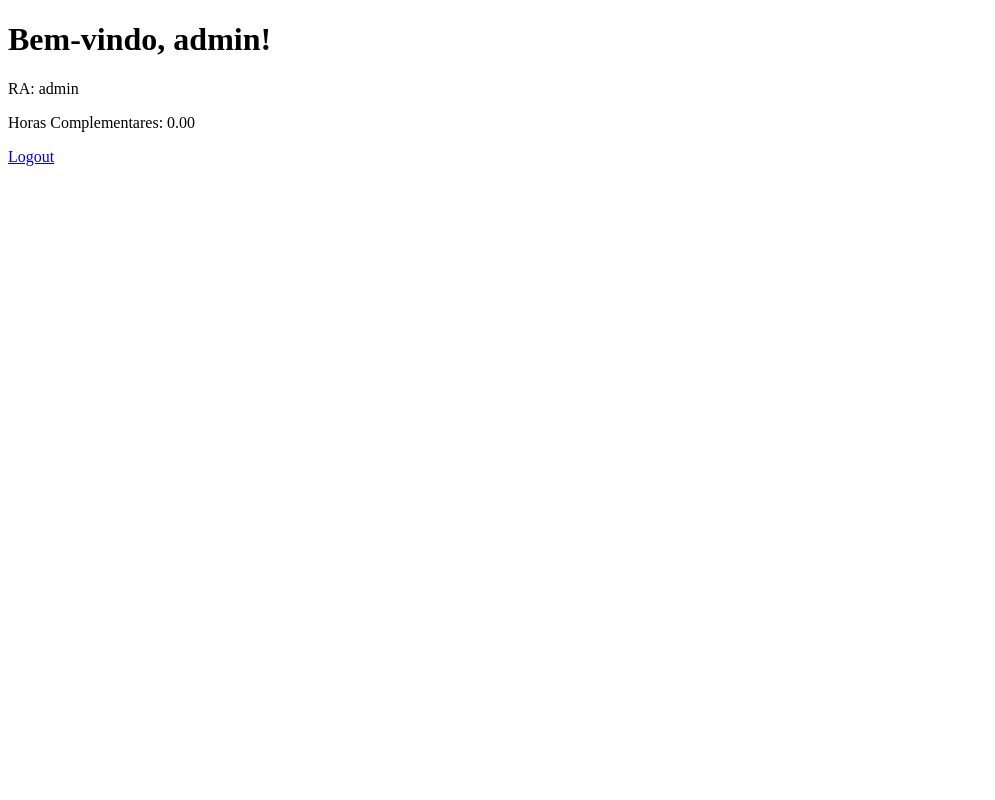
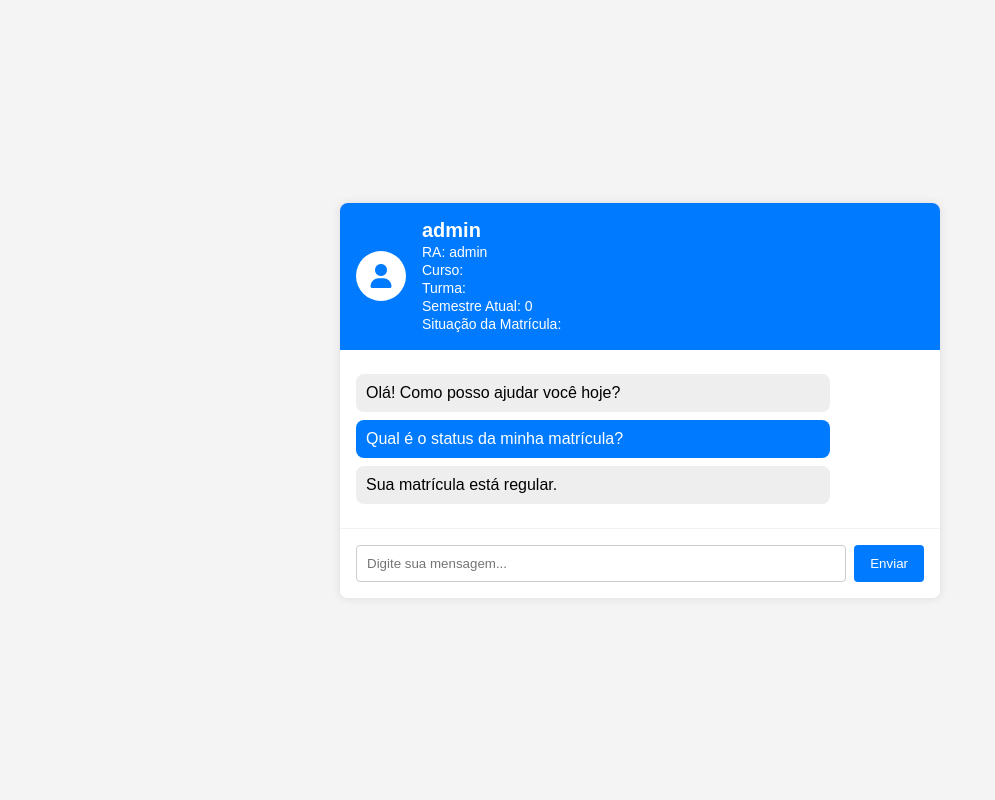
Before and after one commit to JoaoFXs/sec-chatbot-project, a Django app: page /home/ in a window 1280 px wide. Shown: the whole page, without its empty margins (0-995 px from the left). Run offline with Django 5.2, Linux system fonts and the light colour scheme; a user stored in the database is signed in; data comes from the database, SQL or seed files in the repository; both versions use the stored data as it was after the commit.

Commit message:
Inclusão de home inicial

```diff
--- a/sec_chatbot/models.py
+++ b/sec_chatbot/models.py
@@ -29,6 +29,10 @@ class Aluno(AbstractBaseUser, PermissionsMixin):
     nome = models.CharField(max_length=100)
     horas_complementares = models.DecimalField(max_digits=5, decimal_places=2, default=0)
     username = models.CharField(max_length=30, unique=True)
+    curso = models.CharField(max_length=50)
+    turma = models.CharField(max_length=3)
+    situacao_matricula = models.CharField(max_length=30)
+    semestre = models.DecimalField(max_digits=2, decimal_places=0, default=0)
     is_active = models.BooleanField(default=True)
     is_staff = models.BooleanField(default=False)  # Necessário para superusuário
     is_superuser = models.BooleanField(default=False)  # Necessário para superusuário
--- a/sec_chatbot/templates/sec_chatbot/pages/home.html
+++ b/sec_chatbot/templates/sec_chatbot/pages/home.html
@@ -1,14 +1,167 @@
 <!DOCTYPE html>
-<html lang="pt-br">
+<html lang="pt-BR">
 <head>
     <meta charset="UTF-8">
     <meta name="viewport" content="width=device-width, initial-scale=1.0">
-    <title>Home</title>
+    <title>Chatbot - Home</title>
+    <link rel="stylesheet" href="https://cdnjs.cloudflare.com/ajax/libs/font-awesome/6.0.0-beta3/css/all.min.css">
+    <style>
+        body {
+            font-family: Arial, sans-serif;
+            background-color: #f4f4f4;
+            margin: 0;
+            padding: 0;
+            display: flex;
+            justify-content: center;
+            align-items: center;
+            height: 100vh;
+        }
+
+        .chat-container {
+            width: 100%;
+            max-width: 600px;
+            background-color: #ffffff;
+            border-radius: 8px;
+            box-shadow: 0 0 10px rgba(0, 0, 0, 0.1);
+            overflow: hidden;
+        }
+
+        .chat-header {
+            display: flex;
+            align-items: center;
+            padding: 16px;
+            background-color: #007BFF;
+            color: #ffffff;
+        }
+
+        .chat-header .avatar {
+            border-radius: 50%;
+            background-color: #ffffff;
+            color: #007BFF;
+            font-size: 24px;
+            width: 50px;
+            height: 50px;
+            display: flex;
+            justify-content: center;
+            align-items: center;
+            margin-right: 16px;
+        }
+
+        .chat-header .header-info {
+            flex-grow: 1;
+        }
+
+        .chat-header .header-info h1 {
+            margin: 0;
+            font-size: 20px;
+        }
+
+        .chat-header .header-info p {
+            margin: 2px 0;
+            font-size: 14px;
+        }
+
+        .chat-body {
+            padding: 16px;
+            max-height: 400px;
+            overflow-y: auto;
+        }
+
+        .chat-message {
+            margin: 8px 0;
+            padding: 10px;
+            border-radius: 8px;
+            background-color: #f1f1f1;
+            max-width: 80%;
+        }
+
+        .chat-message.user {
+            background-color: #007BFF;
+            color: #ffffff;
+            align-self: flex-end;
+        }
+
+        .chat-message.bot {
+            background-color: #eeeeee;
+            color: #000000;
+            align-self: flex-start;
+        }
+
+        .chat-footer {
+            display: flex;
+            padding: 16px;
+            background-color: #ffffff;
+            border-top: 1px solid #f1f1f1;
+        }
+
+        .chat-footer input[type="text"] {
+            flex-grow: 1;
+            padding: 10px;
+            border: 1px solid #cccccc;
+            border-radius: 4px;
+        }
+
+        .chat-footer button {
+            padding: 10px 16px;
+            margin-left: 8px;
+            background-color: #007BFF;
+            color: #ffffff;
+            border: none;
+            border-radius: 4px;
+            cursor: pointer;
+        }
+
+        @media (max-width: 768px) {
+            .chat-container {
+                max-width: 90%;
+            }
+
+            .chat-header .avatar {
+                width: 40px;
+                height: 40px;
+                font-size: 20px;
+            }
+
+            .chat-header .header-info h1 {
+                font-size: 18px;
+            }
+
+            .chat-header .header-info p {
+                font-size: 12px;
+            }
+        }
+    </style>
 </head>
 <body>
-    <h1>Bem-vindo, {{ aluno.nome }}!</h1>
-    <p>RA: {{ aluno.ra }}</p>
-    <p>Horas Complementares: {{ aluno.horas_complementares }}</p>
-    <a href="{% url 'logout' %}">Logout</a>
+    <div class="chat-container">
+        <div class="chat-header">
+            <div class="avatar">
+                <i class="fas fa-user"></i>
+            </div>
+            <div class="header-info">
+                <h1>{{ aluno.nome }}</h1>
+                <p>RA: {{ aluno.ra }}</p>
+                <p>Curso: {{ aluno.curso }}</p>
+                <p>Turma: {{ aluno.turma }}</p>
+                <p>Semestre Atual: {{ aluno.semestre }}</p>
+                <p>Situação da Matrícula: {{ aluno.situacao_matricula }}</p>
+            </div>
+        </div>
+        <div class="chat-body">
+            <div class="chat-message bot">
+                Olá! Como posso ajudar você hoje?
+            </div>
+            <div class="chat-message user">
+                Qual é o status da minha matrícula?
+            </div>
+            <div class="chat-message bot">
+                Sua matrícula está regular.
+            </div>
+        </div>
+        <div class="chat-footer">
+            <input type="text" placeholder="Digite sua mensagem...">
+            <button>Enviar</button>
+        </div>
+    </div>
 </body>
 </html>
```
Also changed, not shown: sec_chatbot/templates/sec_chatbot/pages/login.html (+0 -10 lines), db.sqlite3, sec_chatbot/migrations/0001_initial.py.
